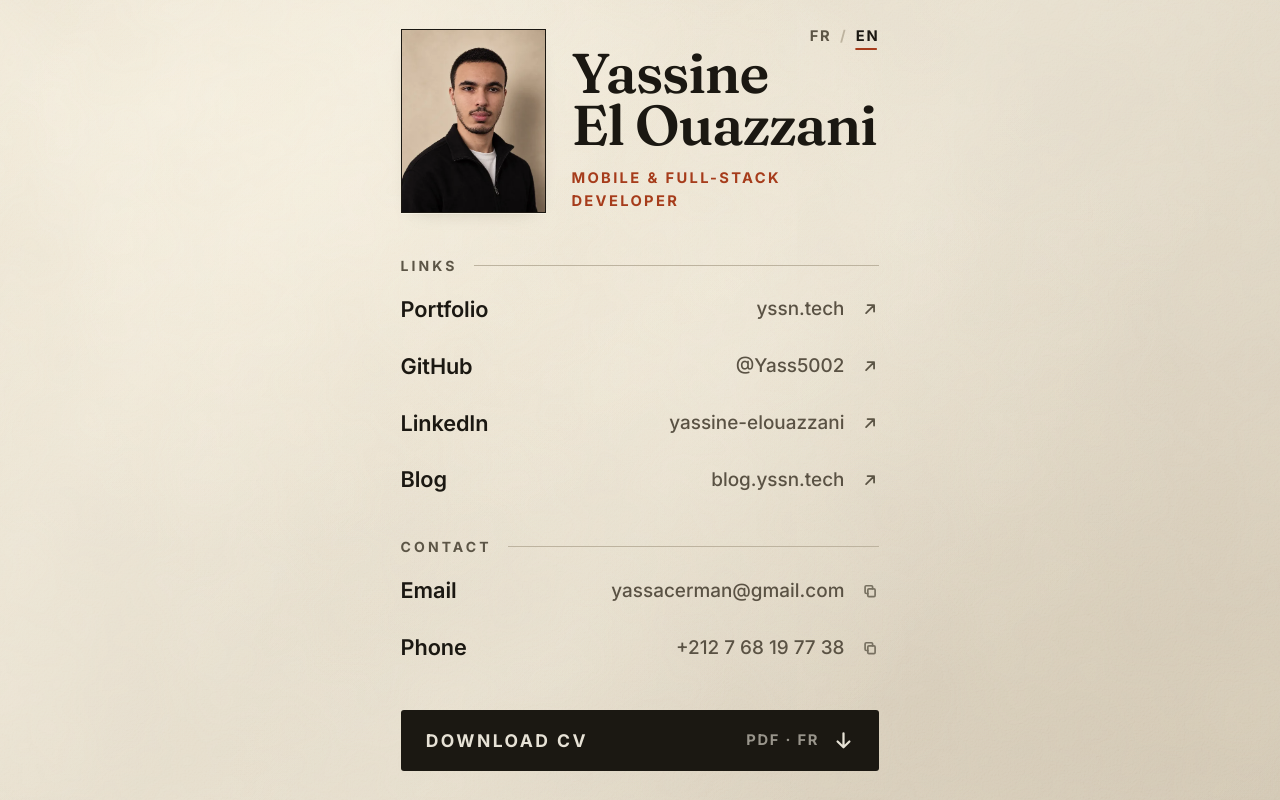
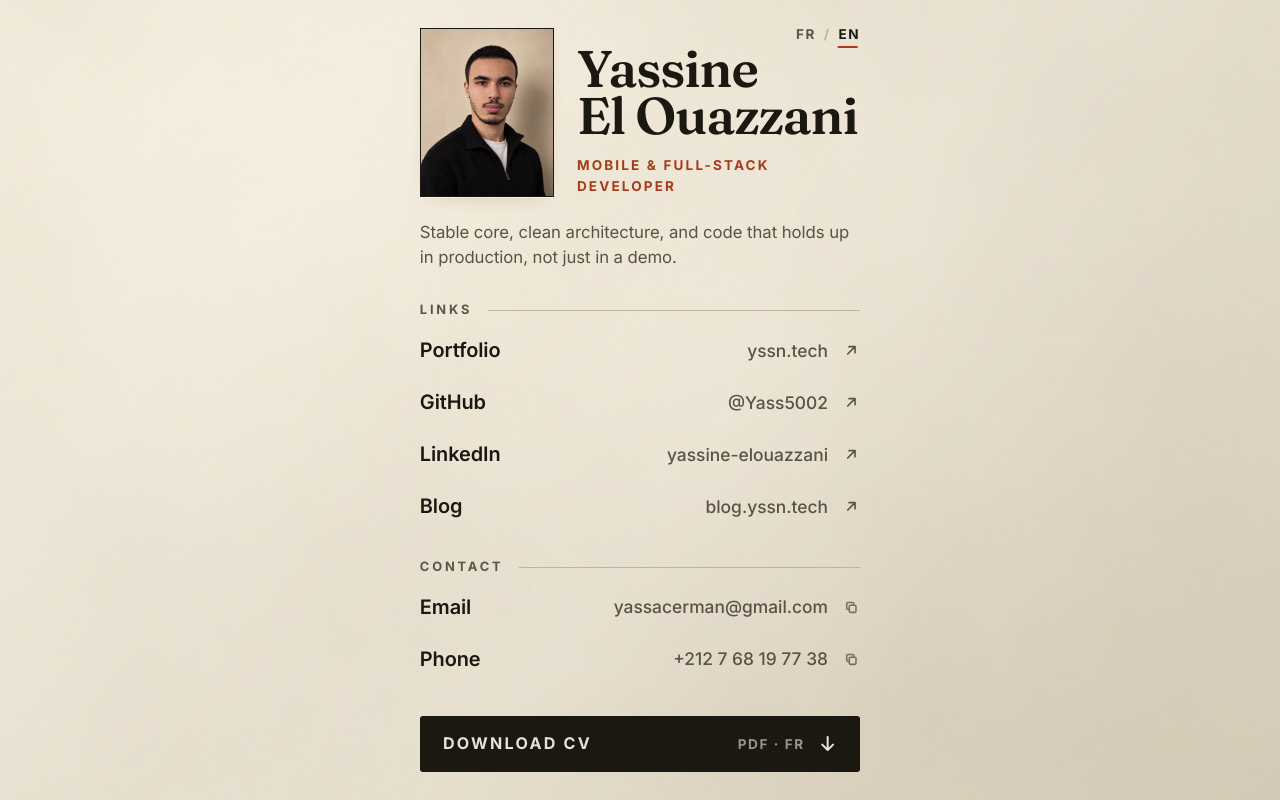
Before and after one commit to Yass5002/biolink, a plain HTML site: page index.html in a window 1280 px wide. Drawn offline with Linux system fonts and the light colour scheme.

Commit message:
Add concise bilingual bio and tune phone vertical proportions

```diff
--- a/index.html
+++ b/index.html
@@ -27,7 +27,7 @@
     --sl:env(safe-area-inset-left,0px); --sr:env(safe-area-inset-right,0px);
     --st:env(safe-area-inset-top,0px);  --sb:env(safe-area-inset-bottom,0px);
     /* One unit drives every dimension so the sheet fits both axes without scrolling or clipping. */
-    --W:342; --H:530; --max:1.4px; --min:.68px; --vh:100vh;
+    --W:342; --H:584; --max:1.38px; --min:.66px; --vh:100vh;
     --u:clamp(var(--min),
           min(calc((100vw - 2*var(--gx) - var(--sl) - var(--sr)) / var(--W)),
               calc((var(--vh) - 2*var(--gy) - var(--st) - var(--sb)) / var(--H))),
@@ -186,23 +186,31 @@
   .lang-ink[data-ready="1"]{opacity:1}
   .lang-ink[data-snap="1"]{transition:none}
 
+  /* ── bio ── */
+  .bio{
+    margin-top:calc(var(--u)*18 + clamp(0px,var(--extra-y)*0.04,var(--u)*6));
+    font-size:calc(var(--u)*13);line-height:1.5;font-weight:400;letter-spacing:-.003em;
+    color:var(--val);text-wrap:pretty;
+    animation:rise 260ms var(--ease-out) 105ms backwards;
+  }
+
   /* ── link lists ── */
-  .lists{margin-top:calc(var(--u)*30 + clamp(0px,var(--extra-y)*0.08,var(--u)*12))}
+  .lists{margin-top:calc(var(--u)*24 + clamp(0px,var(--extra-y)*0.07,var(--u)*10))}
   .zone + .zone{margin-top:calc(var(--u)*20 + clamp(0px,var(--extra-y)*0.055,var(--u)*8))}
   .eyebrow{
     display:flex;align-items:center;gap:calc(var(--u)*12);
     font-size:calc(var(--u)*10);font-weight:700;letter-spacing:.22em;text-transform:uppercase;
     line-height:1.4;color:var(--ink-3);margin-bottom:calc(var(--u)*4);
-    animation:rise 240ms var(--ease-out) 115ms backwards;
+    animation:rise 240ms var(--ease-out) 140ms backwards;
   }
   .eyebrow > span{display:inline-block}
   .eyebrow::after{
     content:"";flex:1;height:1px;background:var(--rule);
     transform-origin:left center;
-    animation:rule-draw 320ms var(--ease-out) 130ms backwards;
+    animation:rule-draw 320ms var(--ease-out) 155ms backwards;
   }
-  .zone + .zone .eyebrow{animation-delay:260ms}
-  .zone + .zone .eyebrow::after{animation-delay:275ms}
+  .zone + .zone .eyebrow{animation-delay:285ms}
+  .zone + .zone .eyebrow::after{animation-delay:300ms}
 
   .list-wrap{position:relative;margin:0 calc(var(--u)*-8)}
   .list-hl{
@@ -219,12 +227,12 @@
     transition:opacity var(--dur-fast) ease;
     animation:rise 260ms var(--ease-out) backwards;
   }
-  .zone:first-child .list > li:nth-child(1){animation-delay:145ms}
-  .zone:first-child .list > li:nth-child(2){animation-delay:175ms}
-  .zone:first-child .list > li:nth-child(3){animation-delay:205ms}
-  .zone:first-child .list > li:nth-child(4){animation-delay:235ms}
-  .zone + .zone .list > li:nth-child(1){animation-delay:290ms}
-  .zone + .zone .list > li:nth-child(2){animation-delay:320ms}
+  .zone:first-child .list > li:nth-child(1){animation-delay:170ms}
+  .zone:first-child .list > li:nth-child(2){animation-delay:200ms}
+  .zone:first-child .list > li:nth-child(3){animation-delay:230ms}
+  .zone:first-child .list > li:nth-child(4){animation-delay:260ms}
+  .zone + .zone .list > li:nth-child(1){animation-delay:315ms}
+  .zone + .zone .list > li:nth-child(2){animation-delay:345ms}
 
   .lk{
     display:flex;align-items:center;gap:calc(var(--u)*12);
@@ -331,7 +339,7 @@
     font-size:calc(var(--u)*12.5);font-weight:700;letter-spacing:.14em;text-transform:uppercase;line-height:1.2;
     -webkit-tap-highlight-color:transparent;
     transition:background-color var(--dur-fast) ease,transform var(--dur-press) var(--ease-out);
-    animation:frame-in 280ms var(--ease-out) 355ms backwards;
+    animation:frame-in 280ms var(--ease-out) 380ms backwards;
   }
   .btn-lbl{display:inline-block}
   .btn .meta{
@@ -388,10 +396,10 @@
 
   /* Spacious tablets & full-HD / 4K monitors: subtly taller ceiling while keeping scan width tight */
   @media (min-width:720px) and (min-height:960px){
-    :root{--max:1.52px}
+    :root{--max:1.48px}
   }
   @media (min-width:1400px) and (min-height:1040px){
-    :root{--max:1.6px}
+    :root{--max:1.54px}
   }
 
   /* Wide-but-short viewports (sideways phone, split desktop): two columns only when wide enough */
@@ -402,13 +410,14 @@
       grid-template-rows:auto 1fr auto;
     }
     .top{grid-column:1;grid-row:1}
-    .btn{grid-column:1;grid-row:3;margin-top:calc(var(--u)*24)}
+    .bio{grid-column:1;grid-row:2;align-self:center;margin-top:calc(var(--u)*14)}
+    .btn{grid-column:1;grid-row:3;margin-top:calc(var(--u)*16)}
     .lists{grid-column:2;grid-row:1 / span 3;margin-top:0}
   }
 
   /* Reduced motion: drop spatial travel & scale, preserve gentle opacity/color cues */
   @media (prefers-reduced-motion:reduce){
-    .portrait,.name h1,.role,.lang,.eyebrow,.list > li,.btn{
+    .portrait,.name h1,.role,.lang,.bio,.eyebrow,.list > li,.btn{
       animation:fade-soft 180ms ease 0ms backwards;
     }
     .portrait img,.eyebrow::after{animation:none}
@@ -470,6 +479,8 @@
         <p class="role" data-fr="Développeur<br>Mobile &amp; Full-Stack" data-en="Mobile &amp; Full-Stack<br>Developer">Développeur<br>Mobile &amp; Full-Stack</p>
       </div>
     </header>
+
+    <p class="bio" data-fr="Un noyau solide, une architecture propre et du code qui tient en production, pas juste en démo." data-en="Stable core, clean architecture, and code that holds up in production, not just in a demo.">Un noyau solide, une architecture propre et du code qui tient en production, pas juste en démo.</p>
 
     <div class="lists">
       <section class="zone" aria-labelledby="h-links">
```
